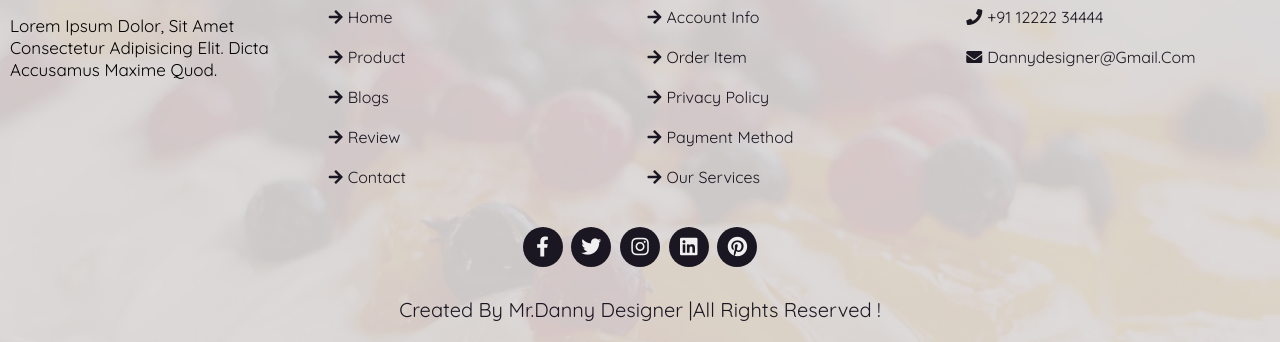
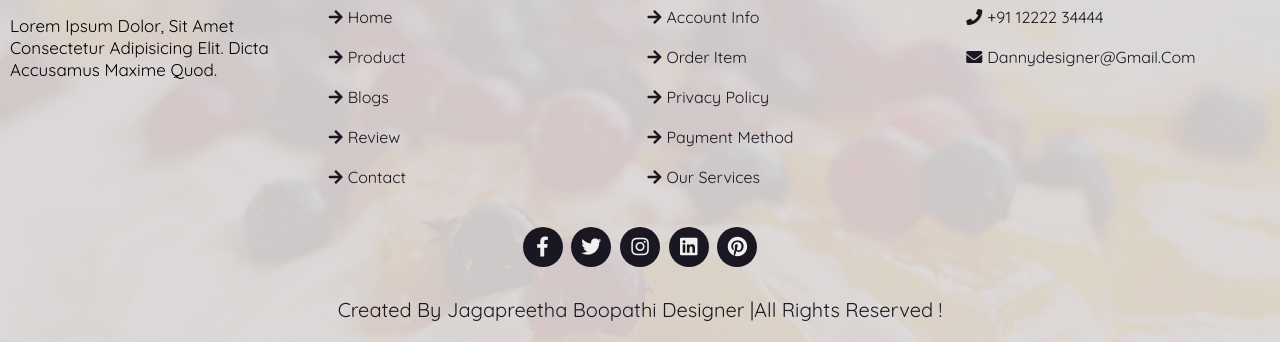
Before and after one commit to JAGAPREETHA-B/CakeWebsite, a plain HTML site: page index.html in a window 1280 px wide. Shown: the part 3557-3899 px from the top of the page. Drawn offline with nearby package versions, Linux system fonts and the light colour scheme.

Commit message:
Update index.html

```diff
--- a/index.html
+++ b/index.html
@@ -375,18 +375,9 @@
             <a href="#" class="fab fa-pinterest"></a>
         </div>
         <div class="credit">
-            created by <span>Mr.Danny Designer </span> |all rights reserved !
+            created by <span>Jagapreetha Boopathi Designer </span> |all rights reserved !
         </div>
     </footer>
-
-
-
-
-
-
-
-
-
 
     <!-- swiper js link  -->
     <script src="https://unpkg.com/swiper/swiper-bundle.min.js"></script>
```
